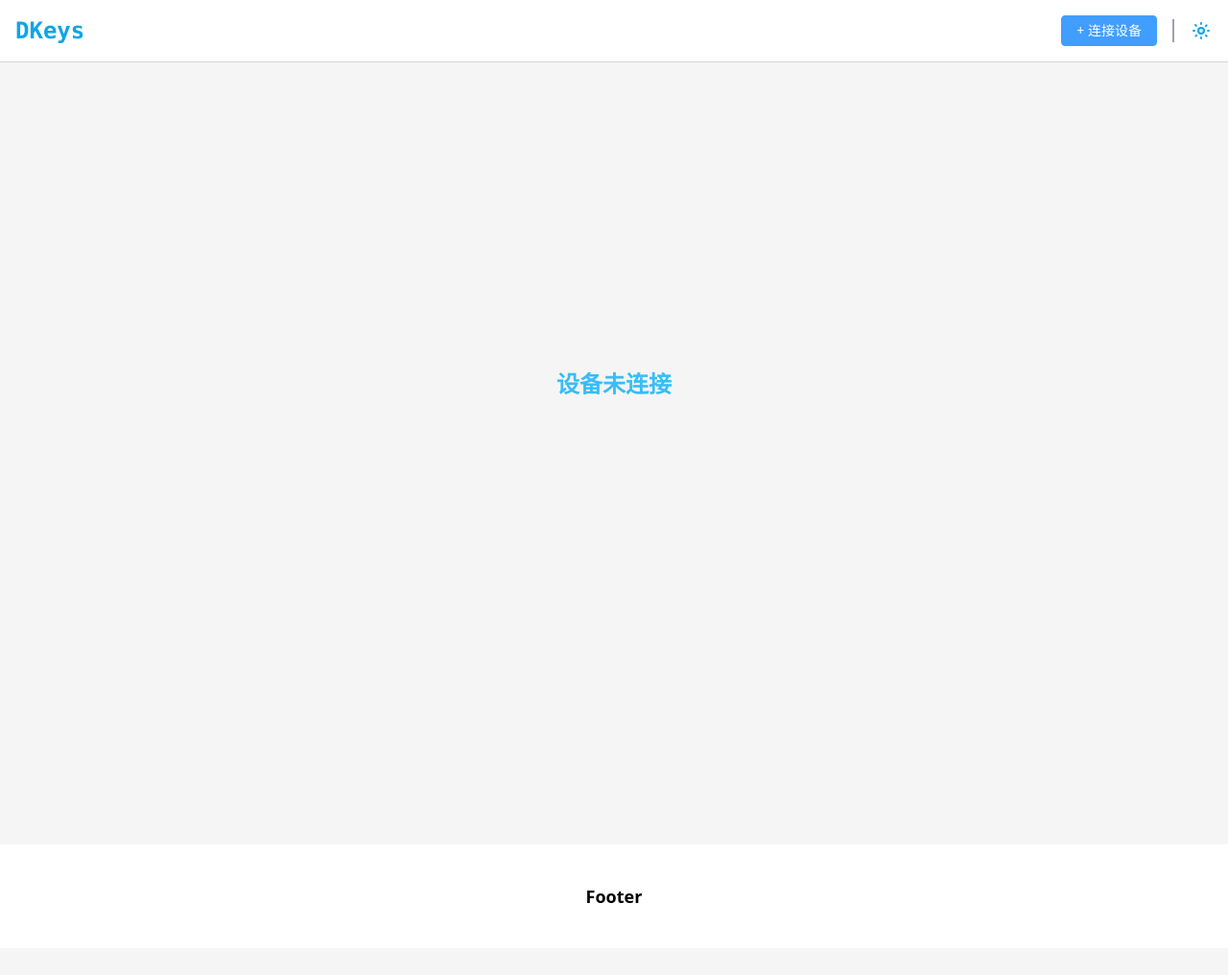
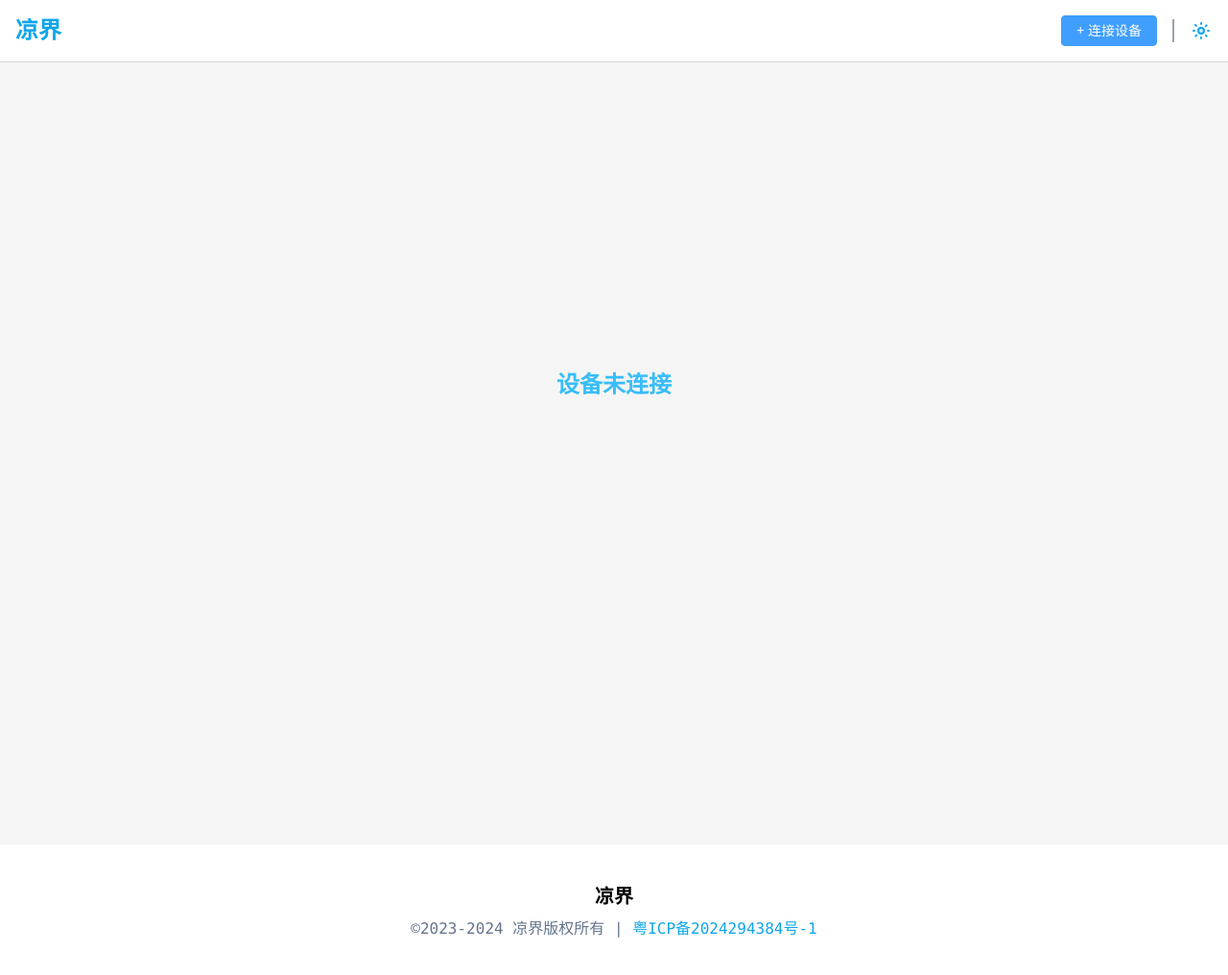
Before and after one commit to JmZeroQAQ/dkeys_web, a Vue app: page / in a window 1280 px wide. Shown: the top 1016 px of the page at 96% size. Before the commit the page ends 988 px from the top, so only its background shows below. Built offline with nearby package versions, Linux system fonts and the light colour scheme.

Commit message:
Add: Logo and copyright identification

```diff
--- a/src/components/DeviceInfo.vue
+++ b/src/components/DeviceInfo.vue
@@ -6,7 +6,7 @@
     <div class="flex justify-between py-8 divide-x-2 text-lg">
       <div class="flex grow items-center justify-between px-4">
         <div class="text-gray-500 dark:text-gray-400 font-bold">设备名称</div>
-        <div class="font-mono">DKeys</div>
+        <div class="font-mono">凉界双键</div>
       </div>
       <div
         class="flex grow items-center justify-between px-4 dark:border-gray-400"
--- a/src/components/NavBar.vue
+++ b/src/components/NavBar.vue
@@ -6,7 +6,7 @@
       <div
         class="text-2xl font-bold font-mono text-sky-500 select-none hover:cursor-pointer"
       >
-        DKeys
+        凉界
       </div>
       <div class="flex gap-4">
         <div>
--- a/src/components/SiteFooter.vue
+++ b/src/components/SiteFooter.vue
@@ -1,6 +1,18 @@
 <template>
   <div class="bg-white dark:bg-slate-800 p-10 w-full flex justify-center mt-20">
-    <div class="text-lg font-bold">Footer</div>
+    <div>
+      <div class="text-xl font-bold text-center font-mono mb-2">凉界</div>
+      <div class="text-slate-500 dark:text-slate-400 text-center font-mono">
+        ©2023-2024 凉界版权所有 |
+        <a
+          class="text-sky-500 hover:text-sky-600 dark:text-slate-400"
+          href="https://beian.miit.gov.cn/"
+        >
+          粤ICP备2024294384号-1
+        </a>
+      </div>
+      <div></div>
+    </div>
   </div>
 </template>
 
```
